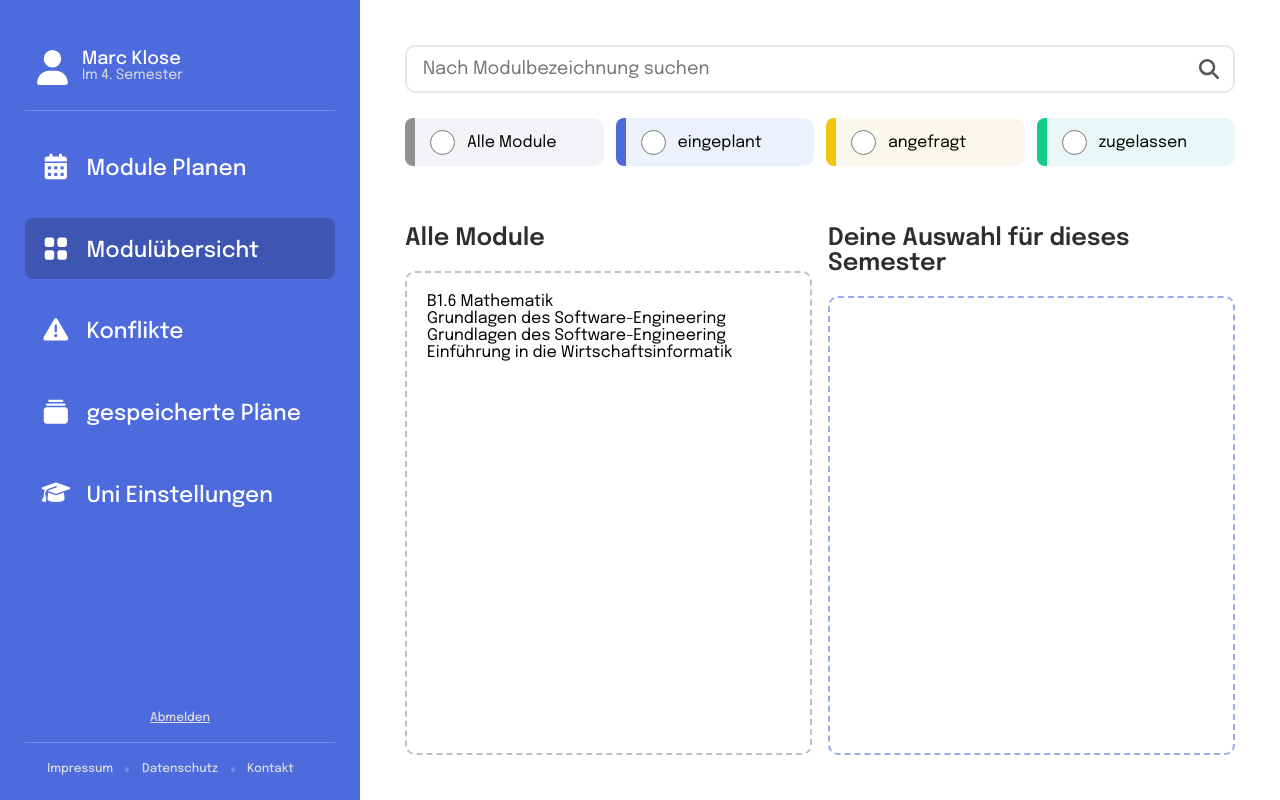
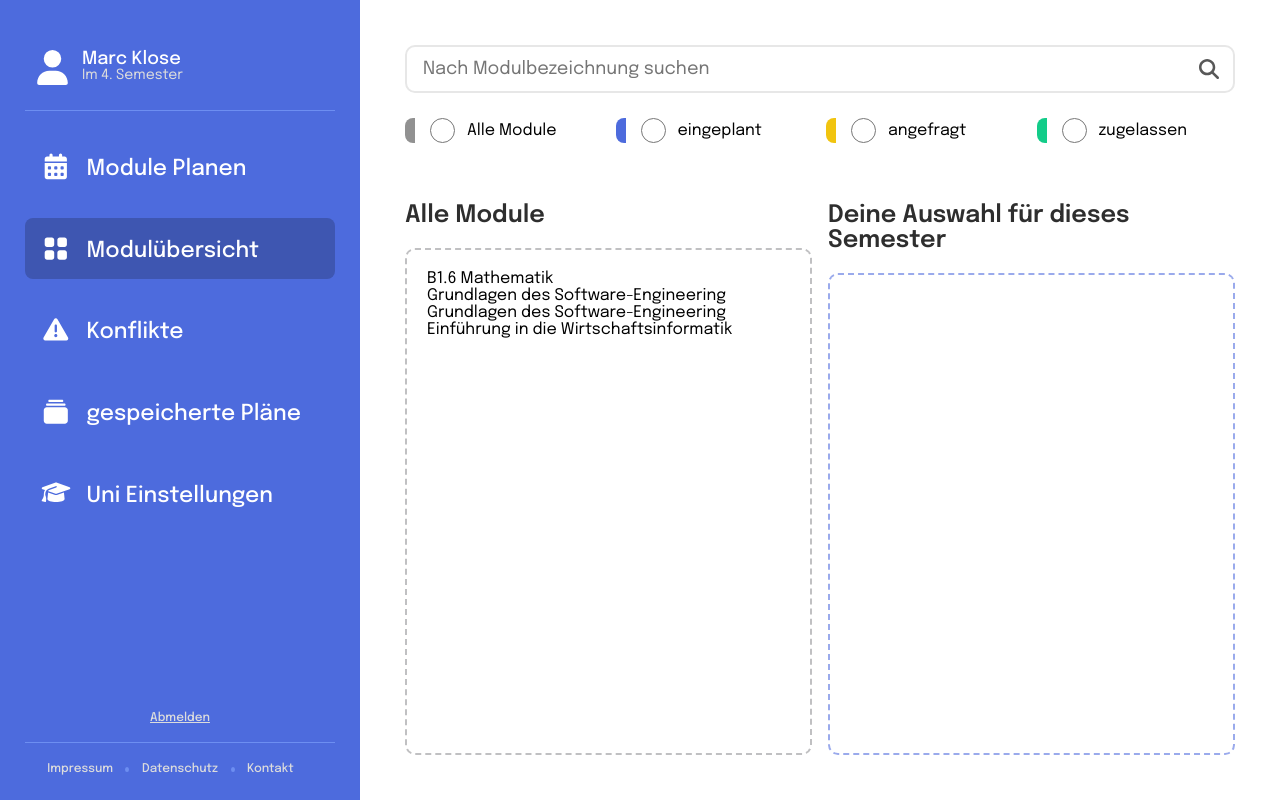
Before and after one commit to Uni-Course-Scheduler/course-scheduler-frontend, a Vue app: page /modules in a window 1280 px wide. Built offline with nearby package versions, Linux system fonts and the light colour scheme.

Commit message:
[ADD] .fill class to apply background-color to a colored wrapper

```diff
--- a/src/assets/css/theme.css
+++ b/src/assets/css/theme.css
@@ -115,28 +115,27 @@ span {
 .colored-wrapper {
     position: relative;
     flex: 1;
-    height: var(--input-height-xl);
     border-radius: var(--border-raduis-xl);
     padding-left: 1.563rem;
 }
 
-.colored-wrapper.grey {
+.colored-wrapper.grey.fill{
     background-color: var(--light-grey);
 }
 
-.colored-wrapper.blue {
+.colored-wrapper.blue.fill{
     background-color: var(--light-blue);
 }
 
-.colored-wrapper.yellow {
+.colored-wrapper.yellow.fill {
     background-color: var(--light-yellow);
 }
 
-.colored-wrapper.green {
+.colored-wrapper.green.fill {
     background-color: var(--light-green);
 }
 
-.colored-wrapper.red {
+.colored-wrapper.red.fill{
     background-color: var(--light-red);
 }
 
```
